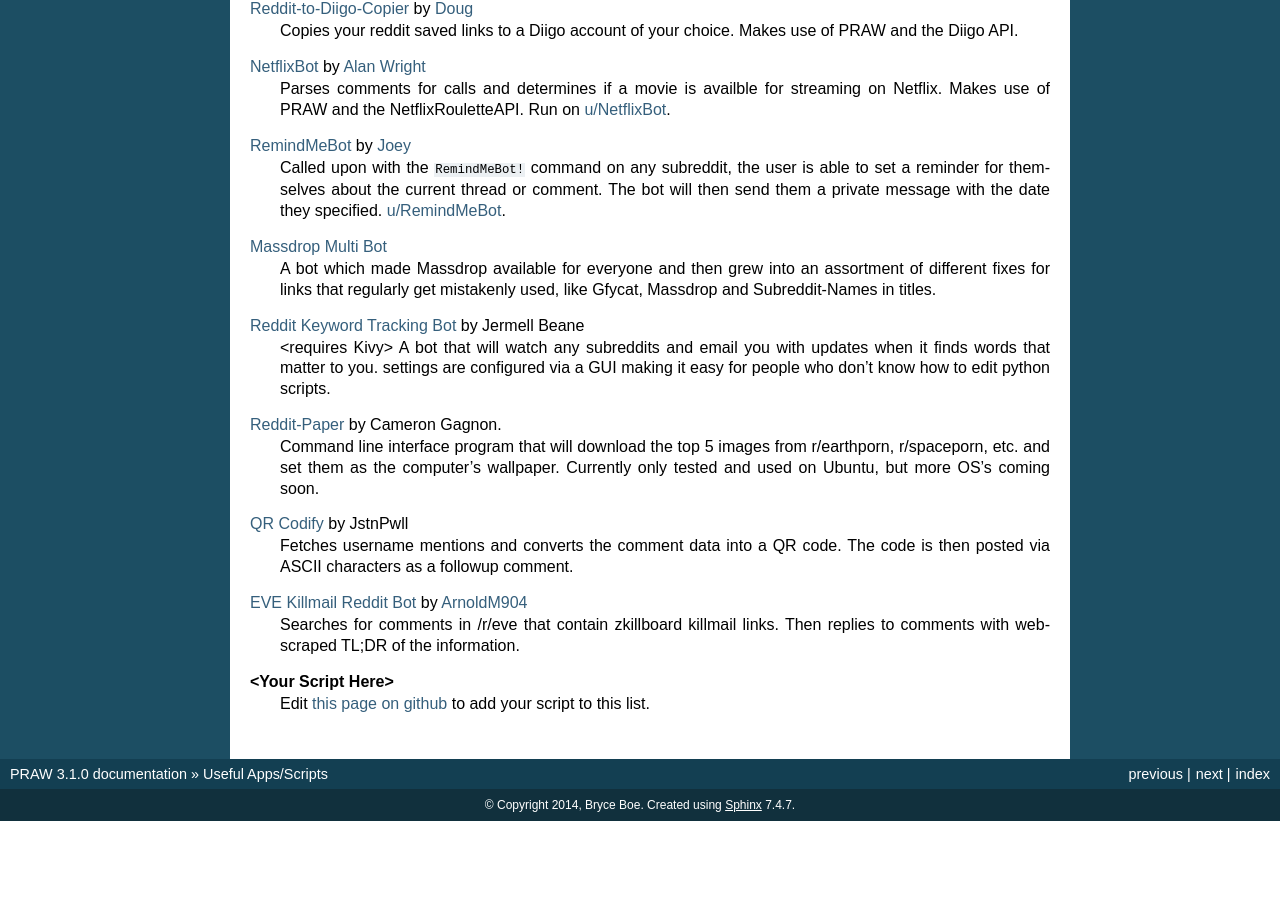
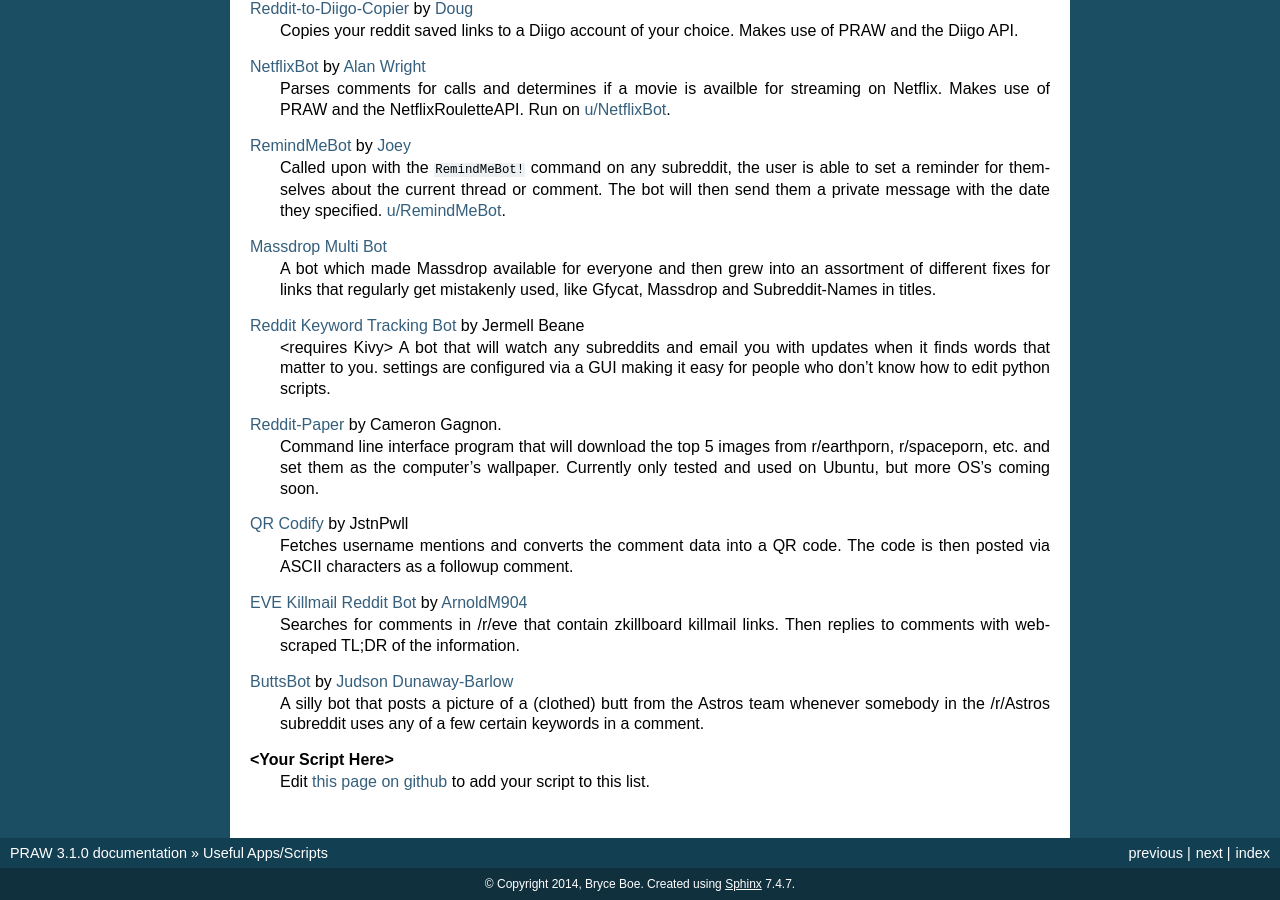
Before and after one commit to praw-dev/praw, a Sphinx documentation site: the page built from docs/pages/useful_scripts.rst, in a window 1280 px wide and 900 px high, scrolled down 1505 px. Built offline with Sphinx 7.4.7, drawn with Linux system fonts in a browser that asks for light colours; before the commit the page ends 2326 px from its top, so only the background shows below that.

Commit message:
Added /r/Astros Buttsbot!

```diff
--- a/docs/pages/useful_scripts.rst
+++ b/docs/pages/useful_scripts.rst
@@ -131,6 +131,9 @@ this page to add in more.
     Searches for comments in /r/eve that contain zkillboard killmail links.
     Then replies to comments with web-scraped TL;DR of the information.
 
+`ButtsBot`_ by `Judson Dunaway-Barlow <https://github.com/jadunawa>`_
+    A silly bot that posts a picture of a (clothed) butt from the Astros team whenever somebody in the /r/Astros subreddit       uses any of a few certain keywords in a comment.
+
 **\<Your Script Here\>**
     Edit `this page on github <https://github.com/praw-dev/praw/blob/master/
     docs/pages/useful_scripts.rst>`_ to add your script to this list.
@@ -141,6 +144,7 @@ this page to add in more.
 .. _`ALTcointip`: https://github.com/vindimy/altcointip
 .. _`AutoModerator`: https://github.com/Deimos/AutoModerator
 .. _`Butcher bot`: https://github.com/xiphirx/Butcher-Bot
+.. _`ButtsBot`: https://github.com/jadunawa/ButtsBot
 .. _`EVE Killmail Reddit Bot`: https://github.com/ArnoldM904/EK_Reddit_Bot
 .. _`Groompbot`: https://github.com/AndrewNeo/groompbot
 .. _`NetflixBot`: https://github.com/alanwright/netflixbot
```
